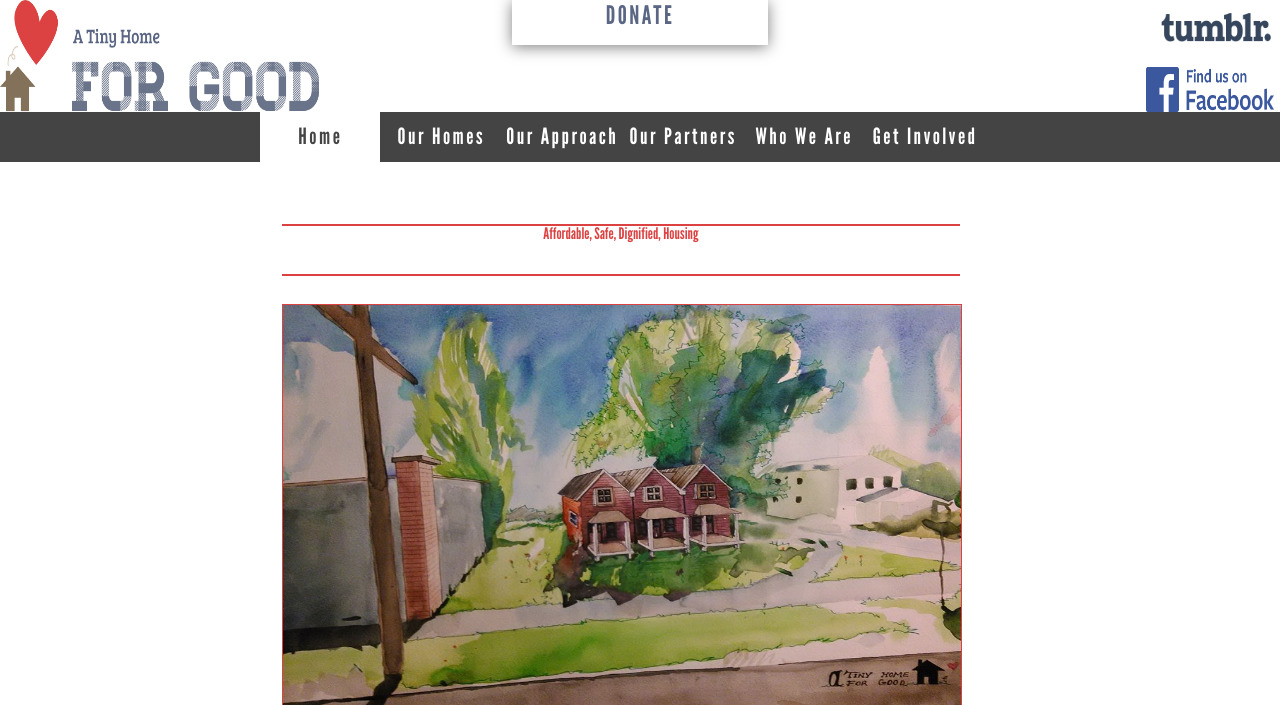
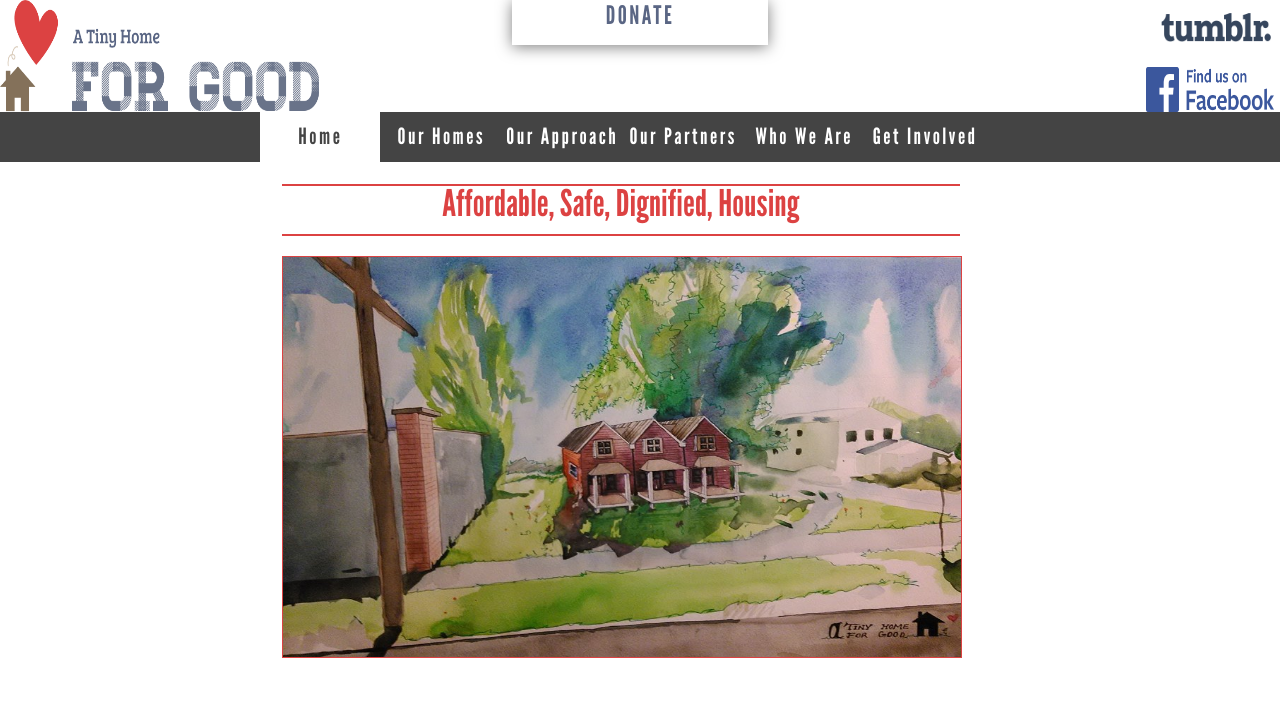
Before and after one commit to EdwardDeaver/TinyHomesForGood, a PHP site: page /index.html in a window 1280 px wide. Shown: the top 705 px of the page. Run offline with PHP 8.4, Linux system fonts and the light colour scheme.

Commit message:
Intigrated the ie tag into  it's the other @medias. Removed it's own. 9

```diff
--- a/css/theme.css
+++ b/css/theme.css
@@ -323,7 +323,7 @@ width: 53%;
   max-height:8%;
   border-top: 2px solid rgb(220, 66, 66);
   border-bottom:2px solid rgb(220, 66, 66);
- font-size:3em;
+ font-size:3vh;
  font-size: 100%;
   font-weight: 100;
   color:rgb(220, 66, 66);
@@ -604,7 +604,7 @@ overflow-x: noscroll;
 
   }
 }
-
+/*
 @media screen and (max-width: 5000px) and (min-width: 1px){
   @-ms-viewport {width: device-width; }
   #messageboxundernavbar{
@@ -617,7 +617,7 @@ width: 53%;
   max-height:8%;
   border-top: 2px solid rgb(220, 66, 66);
   border-bottom:2px solid rgb(220, 66, 66);
- font-size:66em;
+ font-size:3em;
  font-size: 100%;
   font-weight: 100;
   color:rgb(220, 66, 66);
```
